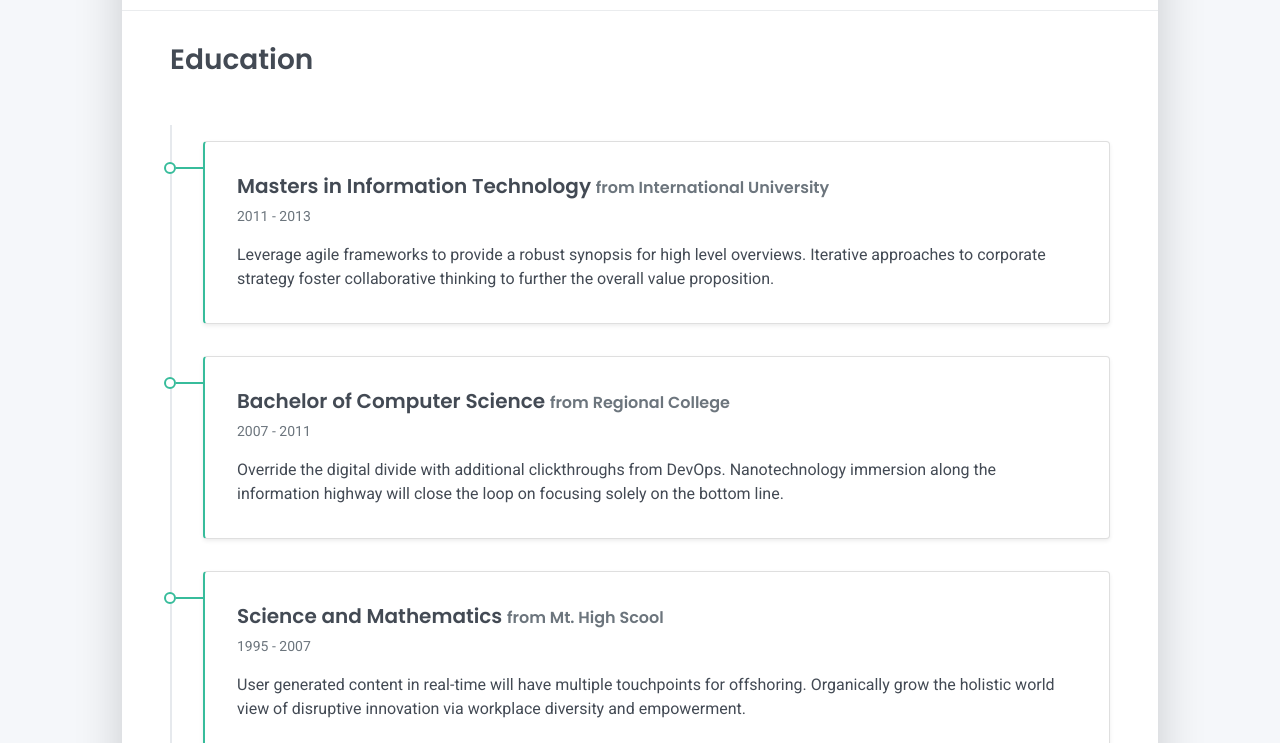
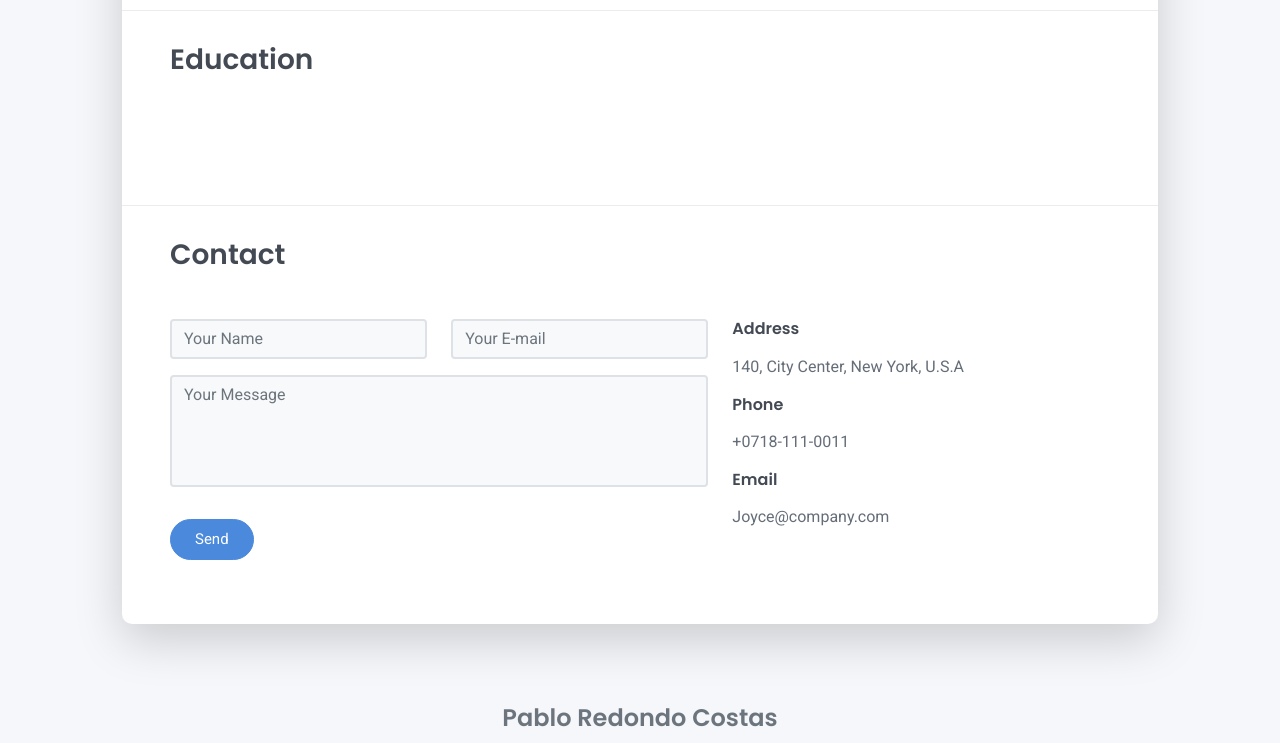
Before and after one commit to pablo-redondo/CVPabloRedondo1, a plain HTML site: page index.html in a window 1280 px wide. Shown: the part 1730-2473 px from the top of the page. Drawn offline with Linux system fonts and the light colour scheme.

Commit message:
Eliminación del contenido de Education

```diff
--- a/index.html
+++ b/index.html
@@ -168,29 +168,7 @@
   <div class="page-break"></div>
   <div class="education-section px-3 px-lg-4 pb-4">
     <h2 class="h3 mb-4">Education</h2>
-    <div class="timeline">
-      <div class="timeline-card timeline-card-success card shadow-sm">
-        <div class="card-body">
-          <div class="h5 mb-1">Masters in Information Technology <span class="text-muted h6">from International University</span></div>
-          <div class="text-muted text-small mb-2">2011 - 2013</div>
-          <div>Leverage agile frameworks to provide a robust synopsis for high level overviews. Iterative approaches to corporate strategy foster collaborative thinking to further the overall value proposition.</div>
-        </div>
-      </div>
-      <div class="timeline-card timeline-card-success card shadow-sm">
-        <div class="card-body">
-          <div class="h5 mb-1">Bachelor of Computer Science <span class="text-muted h6">from Regional College</span></div>
-          <div class="text-muted text-small mb-2">2007 - 2011</div>
-          <div>Override the digital divide with additional clickthroughs from DevOps. Nanotechnology immersion along the information highway will close the loop on focusing solely on the bottom line.</div>
-        </div>
-      </div>
-      <div class="timeline-card timeline-card-success card shadow-sm">
-        <div class="card-body">
-          <div class="h5 mb-1">Science and Mathematics <span class="text-muted h6">from Mt. High Scool</span></div>
-          <div class="text-muted text-small mb-2">1995 - 2007</div>
-          <div>User generated content in real-time will have multiple touchpoints for offshoring. Organically grow the holistic world view of disruptive innovation via workplace diversity and empowerment.</div>
-        </div>
-      </div>
-    </div>
+
   </div>
   <hr class="d-print-none"/>
   <div class="contant-section px-3 px-lg-4 pb-4" id="contact">
```
